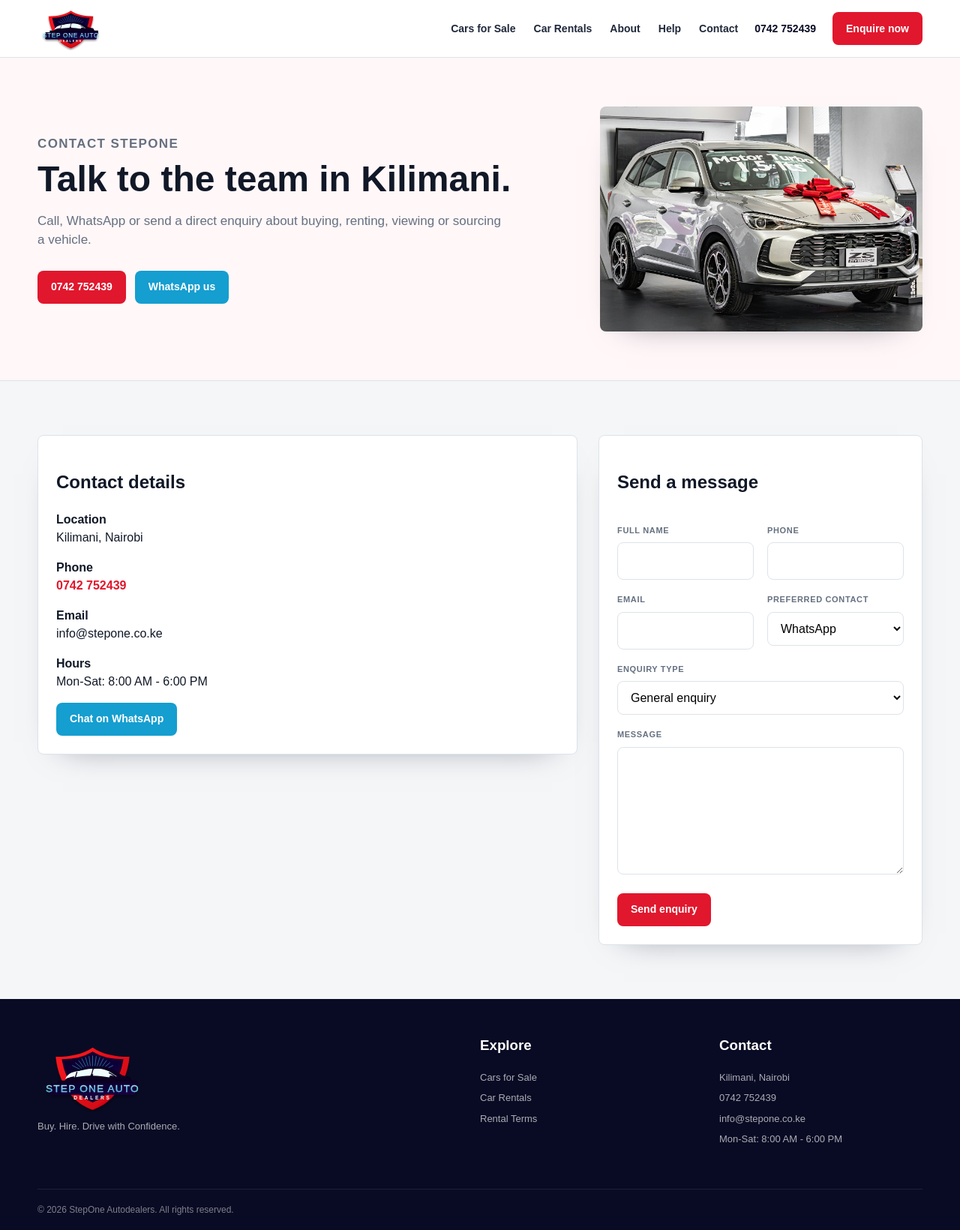
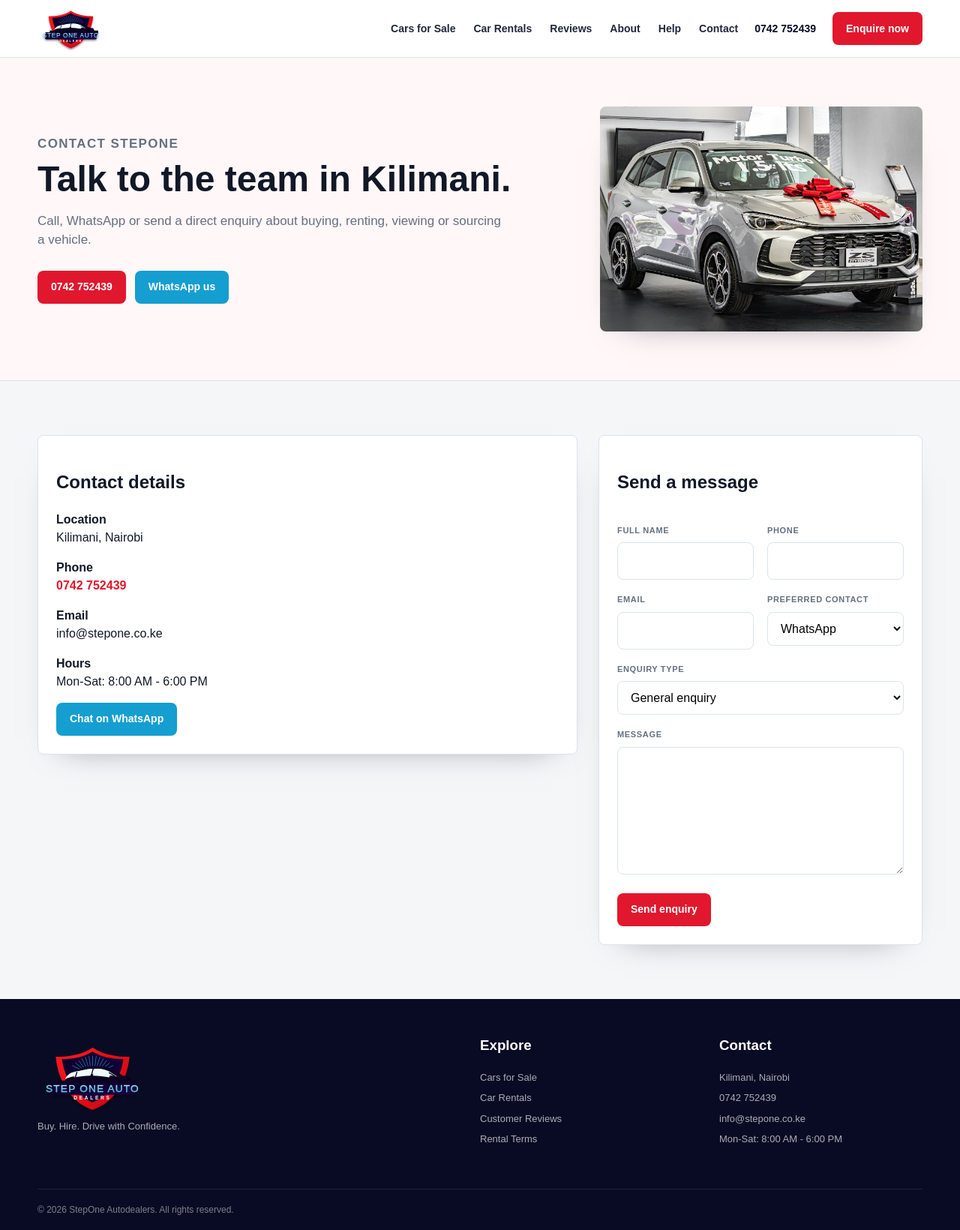
Before and after one commit to ryanair000/dev, a Next.js app: page /contact in a window 1280 px wide. Shown: the whole page at 75% size. Built offline with nearby package versions, Linux system fonts and the light colour scheme; no server answers; the database is empty.

Commit message:
Add reviews to public navigation

```diff
--- a/src/components/site-shell.tsx
+++ b/src/components/site-shell.tsx
@@ -15,6 +15,7 @@
           <nav className="desktop-nav" aria-label="Main navigation">
             <Link href="/cars">Cars for Sale</Link>
             <Link href="/rentals">Car Rentals</Link>
+            <Link href="/reviews">Reviews</Link>
             <Link href="/about">About</Link>
             <Link href="/help">Help</Link>
             <Link href="/contact">Contact</Link>
@@ -26,6 +27,7 @@
             <nav>
               <Link href="/cars">Cars for Sale</Link>
               <Link href="/rentals">Car Rentals</Link>
+              <Link href="/reviews">Reviews</Link>
               <Link href="/about">About</Link>
               <Link href="/help">Help</Link>
               <Link href="/contact">Contact</Link>
@@ -47,6 +49,7 @@
             <h3>Explore</h3>
             <Link href="/cars">Cars for Sale</Link>
             <Link href="/rentals">Car Rentals</Link>
+            <Link href="/reviews">Customer Reviews</Link>
             <Link href="/help">Rental Terms</Link>
           </div>
           <div>
```
